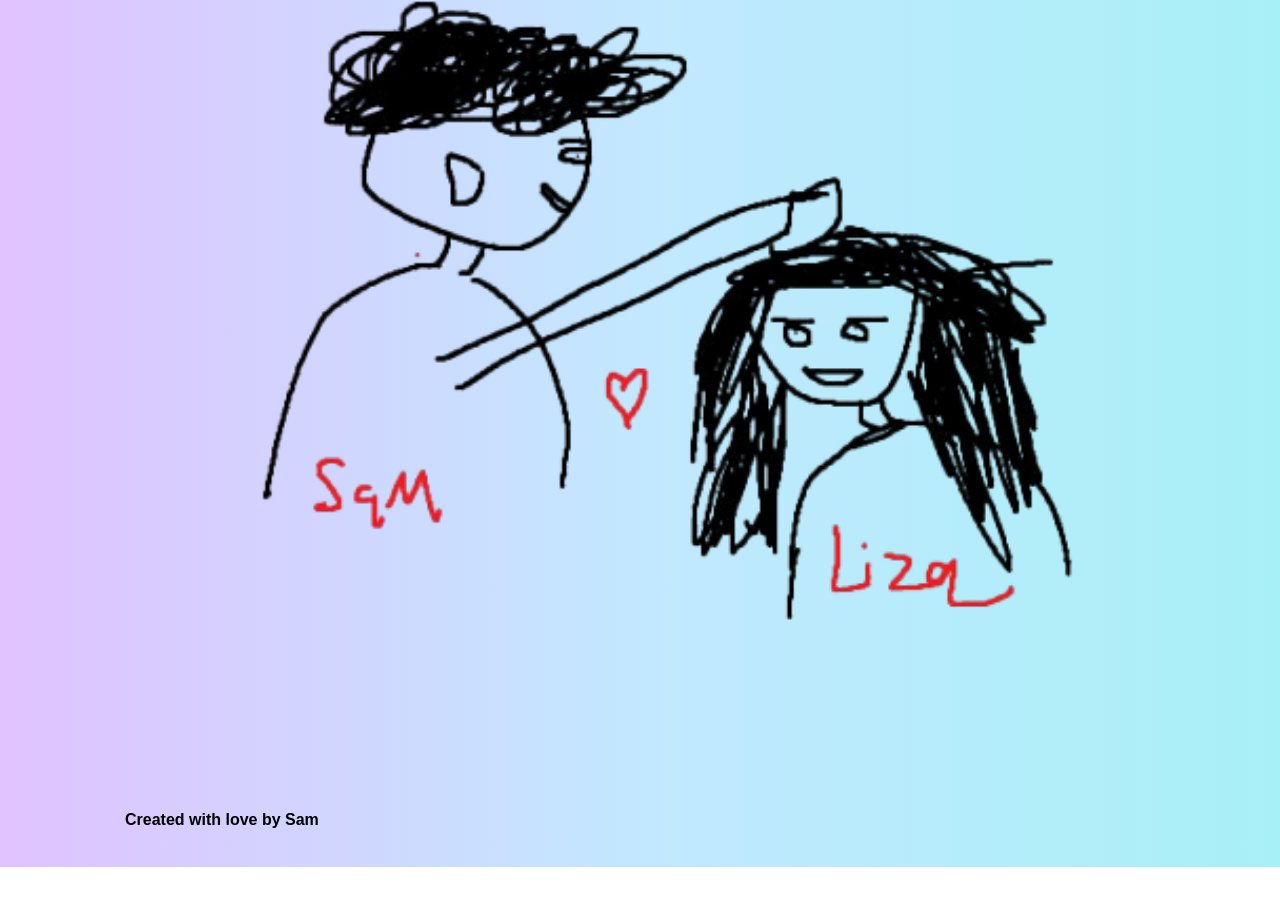
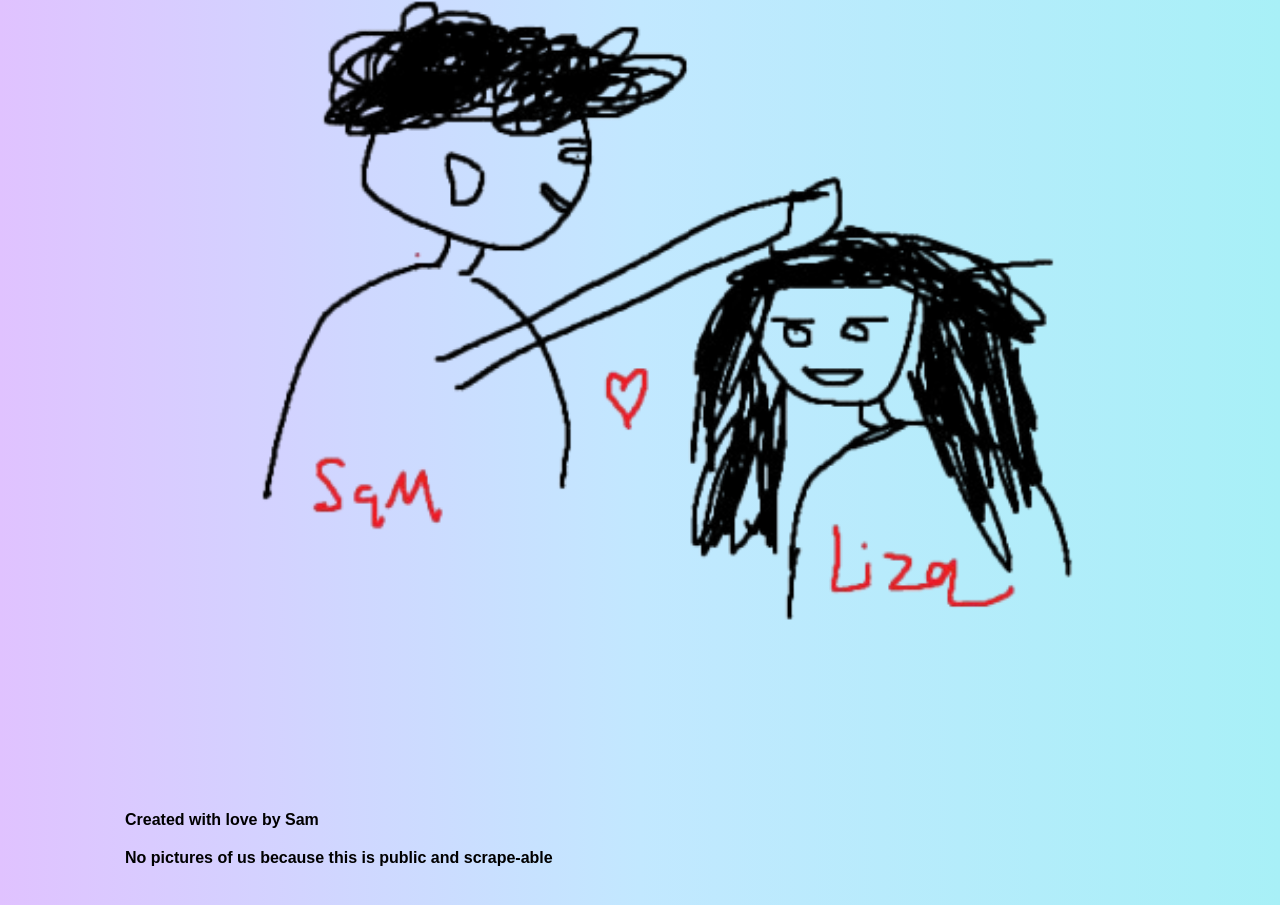
Before and after one commit to ey-ris/Super_Secret_Website, a website built with webpack: page index.html in a window 1280 px wide. Shown: the part 1444-2349 px from the top of the page. Before the commit the page ends 2311 px from the top, so only its background shows below. Built offline with nearby package versions, Linux system fonts and the light colour scheme.

Commit message:
Anonymity update + footer addition

```diff
--- a/index.html
+++ b/index.html
@@ -4,9 +4,10 @@
 <head>
   <meta charset="utf-8">
   <meta name="viewport" content="width=device-width, initial-scale=1">
-  <title>Happy Birthday My Lizzie!!!</title>
+  <title>Super Secret Website</title>
   <link rel="stylesheet" href="css/style.css">
   <meta name="description" content="">
+
 
   <meta property="og:title" content="">
   <meta property="og:type" content="">
@@ -300,6 +301,7 @@
 
   <footer>
     <p>Created with love by Sam</p>
+    <p>No pictures of us because this is public and scrape-able</p>
   </footer>
 
   <audio id="background-music" autoplay loop>
```
